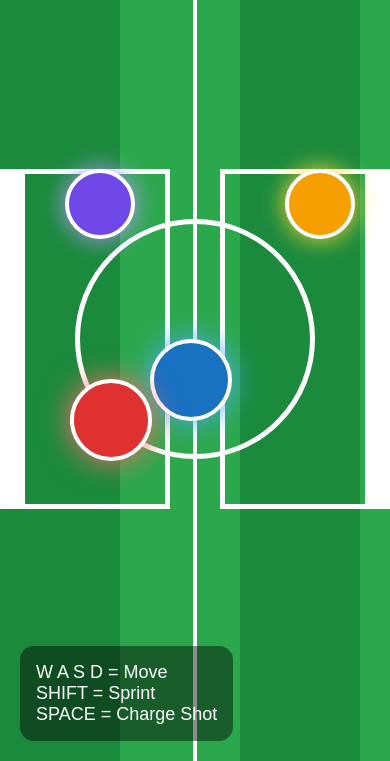
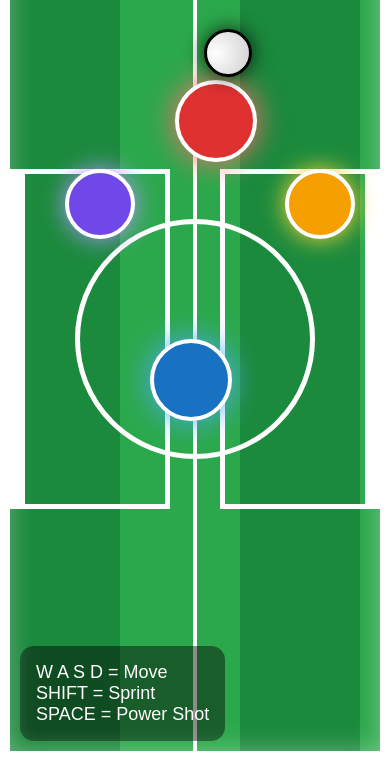
Before and after one commit to muhammadaliafssari/muhammadaliafssari.github.io, a plain HTML site: page index.html in a window 390 px wide. Shown: the part 83-844 px from the top of the page. Drawn offline with Linux system fonts and the light colour scheme.

Commit message:
Update index.html

```diff
--- a/index.html
+++ b/index.html
@@ -1,8 +1,8 @@
 <!DOCTYPE html>
 <html lang="en">
 <head>
-<meta charset="UTF-8" />
-<meta name="viewport" content="width=device-width, initial-scale=1.0"/>
+<meta charset="UTF-8">
+<meta name="viewport" content="width=device-width, initial-scale=1.0">
 <title>Next Gen Soccer Ultimate</title>
 
 <style>
@@ -35,6 +35,22 @@ body{
         #2ca84c 120px,
         #2ca84c 240px
     );
+}
+
+/* OUTER BORDER */
+
+#game::after{
+    content:"";
+
+    position:absolute;
+    inset:0;
+
+    border:10px solid white;
+
+    pointer-events:none;
+
+    box-shadow:
+    inset 0 0 25px rgba(255,255,255,0.35);
 }
 
 /* FIELD */
@@ -255,7 +271,7 @@ body{
     font-size:18px;
 }
 
-/* WIN */
+/* WIN SCREEN */
 
 #winner{
     position:absolute;
@@ -311,7 +327,7 @@ body{
     pointer-events:none;
 }
 
-/* TRAIL */
+/* TRAILS */
 
 .trail{
     position:absolute;
@@ -367,7 +383,7 @@ body{
     <div class="controls">
         W A S D = Move<br>
         SHIFT = Sprint<br>
-        SPACE = Charge Shot
+        SPACE = Power Shot
     </div>
 
     <div id="winner">
@@ -567,12 +583,12 @@ function movePlayer(){
     playerVY *= friction;
 
     playerX =
-    Math.max(0,
-    Math.min(innerWidth-82,playerX));
+    Math.max(10,
+    Math.min(innerWidth-92,playerX));
 
     playerY =
-    Math.max(0,
-    Math.min(innerHeight-82,playerY));
+    Math.max(10,
+    Math.min(innerHeight-92,playerY));
 
     player.style.left =
     playerX + "px";
@@ -657,9 +673,6 @@ function moveCPU(){
 
     cpu.style.top =
     cpuY + "px";
-
-    cpu.style.transform =
-    `rotate(${cpuVX*4}deg)`;
 }
 
 /* GOALIES */
@@ -715,10 +728,46 @@ function updateBall(){
     if(Math.abs(ballVY) < 0.05)
     ballVY = 0;
 
-    if(ballY <= 0 ||
-       ballY >= innerHeight-48){
+    /* TOP WALL */
+
+    if(ballY <= 0){
+
+        ballY = 0;
 
         ballVY *= -0.85;
+    }
+
+    /* BOTTOM WALL */
+
+    if(ballY >= innerHeight-48){
+
+        ballY = innerHeight-48;
+
+        ballVY *= -0.85;
+    }
+
+    /* LEFT WALL */
+
+    if(
+        ballX <= 0 &&
+        !(ballY > goalTop && ballY < goalBottom)
+    ){
+
+        ballX = 0;
+
+        ballVX *= -0.9;
+    }
+
+    /* RIGHT WALL */
+
+    if(
+        ballX >= innerWidth-48 &&
+        !(ballY > goalTop && ballY < goalBottom)
+    ){
+
+        ballX = innerWidth-48;
+
+        ballVX *= -0.9;
     }
 
     collidePlayer(
@@ -743,7 +792,7 @@ function updateBall(){
         cpuGoalieY
     );
 
-    /* LEFT GOAL */
+    /* GOALS */
 
     if(
         ballX <= 0 &&
@@ -760,8 +809,6 @@ function updateBall(){
 
         resetField();
     }
-
-    /* RIGHT GOAL */
 
     if(
         ballX >= innerWidth-48 &&
@@ -920,7 +967,7 @@ function spawnParticles(x,y){
     }
 }
 
-/* TRAILS */
+/* TRAIL */
 
 function createTrail(x,y,color){
 
@@ -954,7 +1001,7 @@ function createTrail(x,y,color){
     },16);
 }
 
-/* SHAKE */
+/* SCREEN SHAKE */
 
 function shakeScreen(power){
 
@@ -1039,7 +1086,7 @@ setInterval(()=>{
 
 },1000);
 
-/* END */
+/* END GAME */
 
 function endGame(){
 
@@ -1072,7 +1119,7 @@ function restartGame(){
     location.reload();
 }
 
-/* LOOP */
+/* GAME LOOP */
 
 function gameLoop(){
 
```
